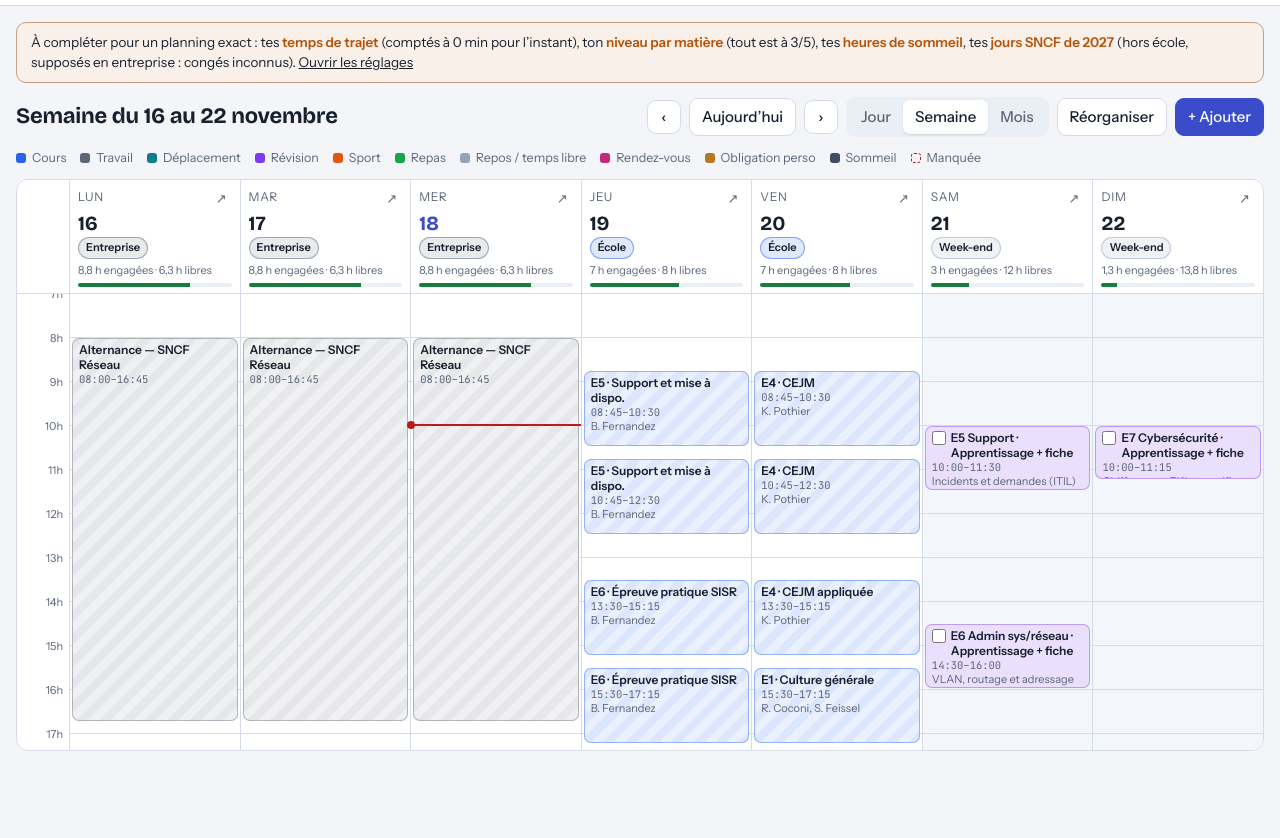
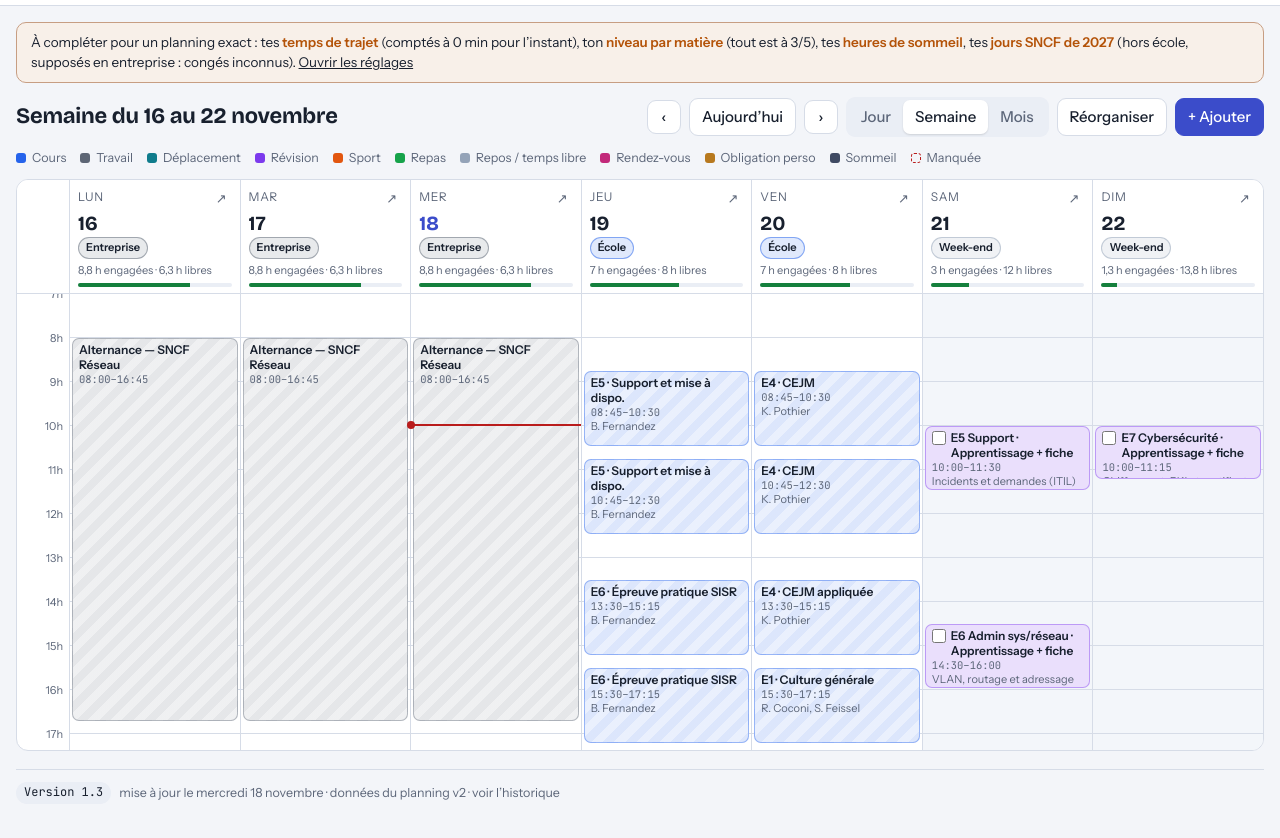
Before and after one commit to flaori28/planning, a plain HTML site: page index.html in a window 1280 px wide. Shown: the part 86-924 px from the top of the page. Before the commit the page ends 885 px from the top, so only its background shows below. Drawn offline with nearby package versions, Linux system fonts and the light colour scheme.

Commit message:
Add files via upload

```diff
--- a/index.html
+++ b/index.html
@@ -189,6 +189,11 @@ textarea{resize:vertical;min-height:70px}
 .diff{display:grid;grid-template-columns:auto minmax(0,1fr);gap:4px 10px;font-size:13px;max-height:320px;overflow:auto}
 .ds{font-family:var(--f-mono);font-size:12px;color:var(--muted);white-space:nowrap}
 .state{padding:40px 16px;text-align:center;color:var(--muted)}
+.vfoot{margin-top:18px;padding-top:12px;border-top:1px solid var(--line);font-size:12.5px;color:var(--muted)}
+.vfoot summary{cursor:pointer;display:flex;gap:8px;align-items:center;flex-wrap:wrap;list-style:none}
+.vfoot summary::-webkit-details-marker{display:none}
+.vfoot .vtag{font-family:var(--f-mono);font-size:12px;padding:2px 8px;border-radius:99px;background:var(--surface-2);color:var(--fg)}
+.vfoot ol{margin:8px 0 0;padding-left:18px;display:flex;flex-direction:column;gap:3px}
 @media (prefers-reduced-motion:no-preference){.ev{transition:box-shadow .15s}.modal{animation:pop .16s ease-out}@keyframes pop{from{transform:translateY(8px);opacity:.6}}}
 @media (max-width:620px){.toolbar h2{font-size:18px;width:100%}.brand .sub{display:none}}
 </style>
@@ -329,6 +334,23 @@ function conflictWith(ev, ignoreId) {
     .filter(b => b.cat !== 'sommeil' && toMin(b.start) < e && s < toMin(b.end));
 }
 
+/* ---------- Version : à incrémenter à chaque modification ---------- */
+const APP = {
+  version: '1.3',
+  date: '2026-11-18',
+  history: [
+    ['1.3', '2026-11-18', 'Numéro de version affiché en bas de chaque page'],
+    ['1.2', '2026-11-18', 'Vrais cours importés (jusqu’au 5 mars), BTS blanc détaillé, contrôles 2027, révisions recalées sur chaque épreuve'],
+    ['1.1', '2026-11-18', 'Application installable, hors connexion, export et import'],
+    ['1.0', '2026-11-18', 'Première version : calendrier d’alternance, révisions du BTS blanc, tableau de bord']
+  ]
+};
+function versionFooter() {
+  const dv = S.cfg && S.cfg.version ? ' · données du planning v' + S.cfg.version : '';
+  return '<details class="vfoot"><summary><span class="vtag">Version ' + APP.version + '</span><span>mise à jour le ' + esc(longDate(APP.date)) + dv + ' · voir l’historique</span></summary><ol>' +
+    APP.history.map(([v, d, t]) => '<li><b class="mono">v' + v + '</b> · ' + esc(shortDate(d)) + ' — ' + esc(t) + '</li>').join('') + '</ol></details>';
+}
+
 /* ---------- Rendu ---------- */
 function render() {
   document.querySelectorAll('#tabs a').forEach(a => a.setAttribute('aria-current', a.dataset.tab === S.tab ? 'page' : 'false'));
@@ -341,7 +363,7 @@ function render() {
   }
   const html = { calendrier: viewCalendar, tableau: viewDashboard, revisions: viewRevisions, sport: viewSport, nutrition: viewNutrition, reglages: viewSettings }[S.tab]();
   const sy = window.scrollY; const cs = $('.cal-scroll'); const cst = cs ? cs.scrollTop : null, csl = cs ? cs.scrollLeft : null;
-  m.innerHTML = (S.seedUpdate ? '<div class="banner" style="border-color:var(--accent);background:color-mix(in srgb,var(--accent) 10%,var(--surface))"><span style="flex:1">Nouvelle version du planning disponible : tes vrais cours, le détail du BTS blanc et les contrôles de 2027. Tes réglages, ce que tu as coché et tes ajouts sont conservés.</span><button class="btn primary sm" data-seedupdate>Mettre à jour</button></div>' : '') + banners() + html;
+  m.innerHTML = (S.seedUpdate ? '<div class="banner" style="border-color:var(--accent);background:color-mix(in srgb,var(--accent) 10%,var(--surface))"><span style="flex:1">Nouvelle version du planning disponible : tes vrais cours, le détail du BTS blanc et les contrôles de 2027. Tes réglages, ce que tu as coché et tes ajouts sont conservés.</span><button class="btn primary sm" data-seedupdate>Mettre à jour</button></div>' : '') + banners() + html + versionFooter();
   const ncs = $('.cal-scroll');
   if (ncs) { if (cst != null && S._keepScroll) { ncs.scrollTop = cst; ncs.scrollLeft = csl; } else ncs.scrollTop = (7 - H0) * parseFloat(getComputedStyle(document.documentElement).getPropertyValue('--hour')); }
   S._keepScroll = true;
--- a/sw.js
+++ b/sw.js
@@ -1,4 +1,4 @@
-const CACHE = 'planning-v2';
+const CACHE = 'planning-v1.3';
 const FILES = ['./', 'index.html', 'planner-core.js', 'manifest.webmanifest', 'icon-192.png', 'icon-512.png'];
 self.addEventListener('install', e => { e.waitUntil(caches.open(CACHE).then(c => c.addAll(FILES))); self.skipWaiting(); });
 self.addEventListener('activate', e => { e.waitUntil(caches.keys().then(ks => Promise.all(ks.filter(k => k !== CACHE).map(k => caches.delete(k))))); self.clients.claim(); });
```
